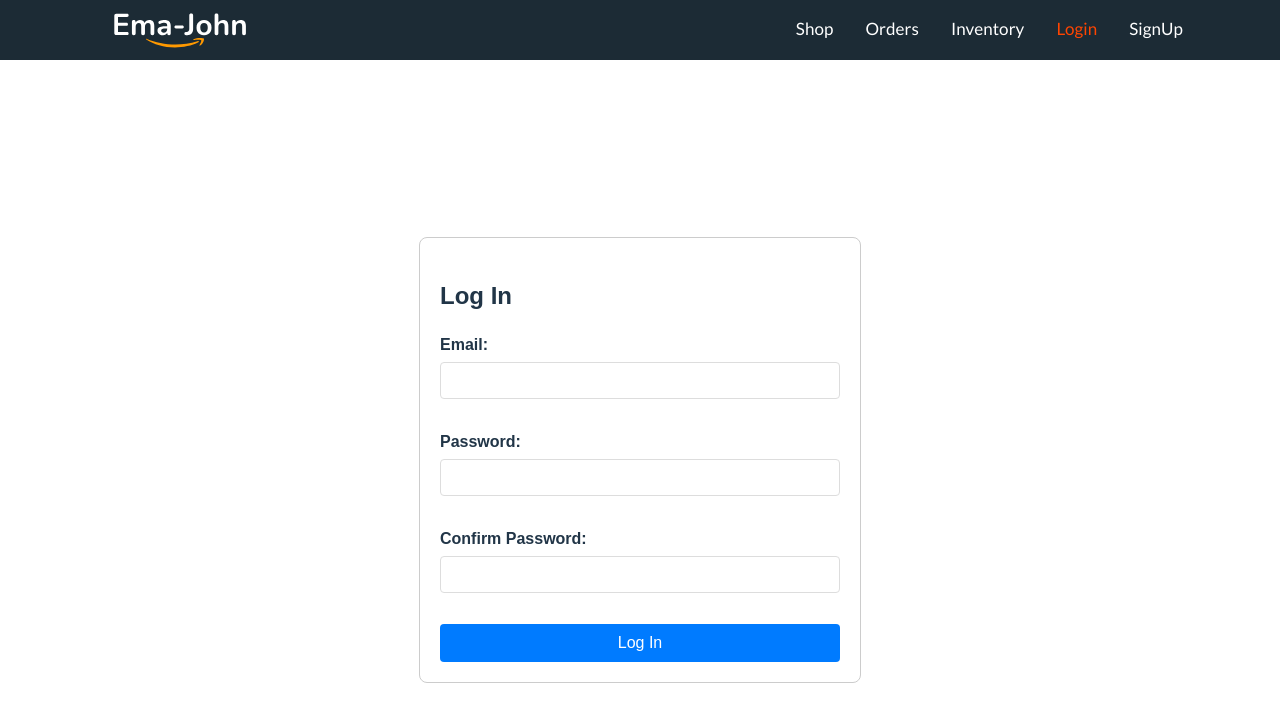
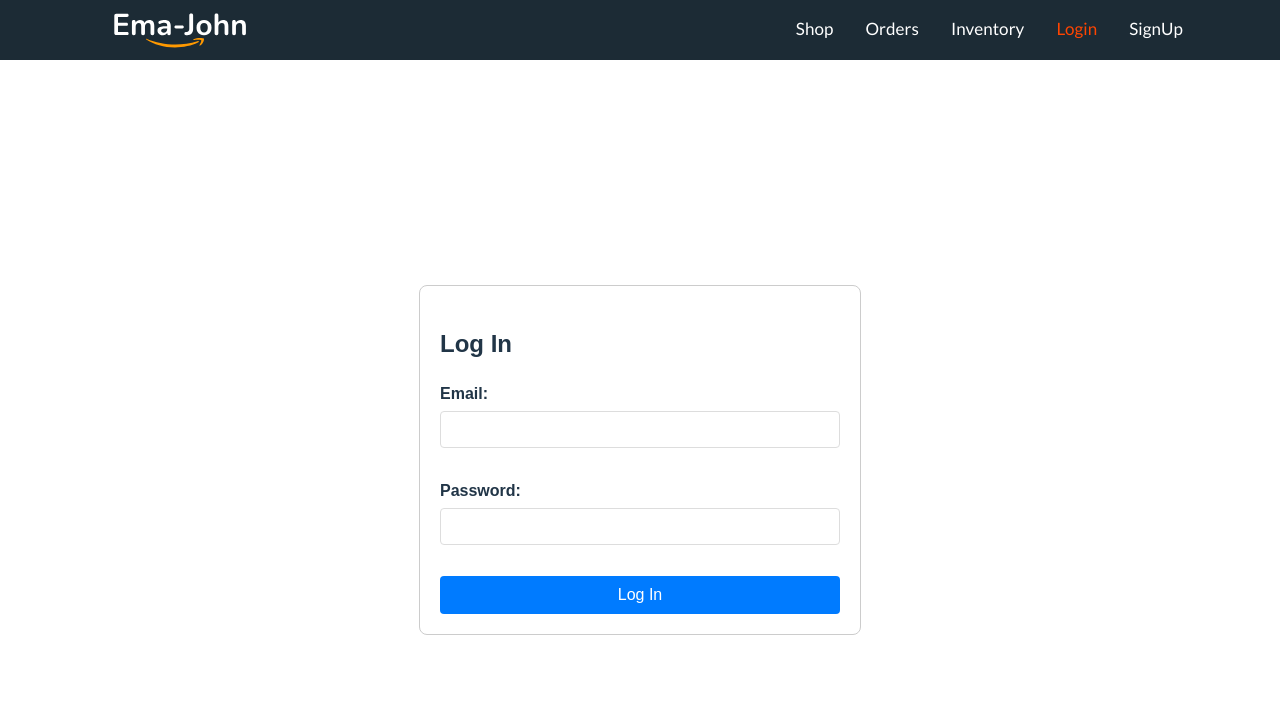
Before and after one commit to MDABDULLAH16/react-ema-john-simple, a React (Vite) app: page /login in a window 1280 px wide. Shown: the top 722 px of the page. Built offline with nearby package versions, Linux system fonts and the light colour scheme.

Commit message:
confirm pass

```diff
--- a/package.json
+++ b/package.json
@@ -18,6 +18,7 @@
     "match-sorter": "^6.3.1",
     "react": "^18.2.0",
     "react-dom": "^18.2.0",
+    "react-hot-toast": "^2.4.1",
     "react-router-dom": "^6.21.2",
     "sort-by": "^1.2.0"
   },
--- a/src/components/Login/Login.jsx
+++ b/src/components/Login/Login.jsx
@@ -1,11 +1,18 @@
 import React from "react";
 
 const Login = () => {
+  const handleLogin = (event) => {
+    event.preventDefault();
+    const form = event.target;
+    const email = form.email.value;
+    const password = form.password.value;
+    console.log(email, password);
+  };
+
   return (
     <div className='sign-up-container'>
-      <form className='sign-up-form'>
+      <form onSubmit={handleLogin} className='sign-up-form'>
         <h2>Log In</h2>
-
         <div className='form-group'>
           <label for='email'>Email:</label>
           <input type='email' id='email' name='email' required />
@@ -14,10 +21,7 @@ const Login = () => {
           <label for='password'>Password:</label>
           <input type='password' id='password' name='password' required />
         </div>
-        <div className='form-group'>
-          <label for='confirm'>Confirm Password:</label>
-          <input type='password' id='password' name='confirm' required />
-        </div>
+
         <button className='btn-signUp' type='submit'>
           Log In
         </button>
--- a/src/components/SignUp/SignUp.jsx
+++ b/src/components/SignUp/SignUp.jsx
@@ -2,6 +2,7 @@ import React, { useContext } from "react";
 import "./SignUp.css";
 import { AuthContext } from "../../Provider/AuthProvider";
 import { updateProfile } from "firebase/auth";
+import toast, { Toaster } from "react-hot-toast";
 
 const SignUp = () => {
   const { createUser, userDisplayName } = useContext(AuthContext);
@@ -12,17 +13,29 @@ const SignUp = () => {
     const email = form.email.value;
     const password = form.password.value;
     const name = form.name.value;
+    const confirm = form.confirm.value;
+
+    if (password !== confirm) {
+      toast("password does not match");
+      return;
+    } else if (password.length < 6) {
+      toast("password must will be least 6 charecters");
+      return;
+    }
     console.log(name, email, password);
     createUser(email, password)
       .then((result) => {
         const createUser = result.user;
+        handleDisplayName(createUser, name);
         console.log(createUser);
-        handleDisplayName(createUser, name);
+        toast("User create Done!!");
       })
       .catch((error) => {
         console.error(error.message);
+        toast(error.message);
       });
   };
+
   const handleDisplayName = (user, name) => {
     updateProfile(user, {
       displayName: name,
@@ -33,7 +46,7 @@ const SignUp = () => {
     <div className='sign-up-container'>
       <form onSubmit={handleCreateUser} className='sign-up-form'>
         <h2>Sign Up</h2>
-
+        <Toaster></Toaster>
         <div className='form-group'>
           <label for='name'>Name:</label>
           <input type='text' id='name' name='name' required />
@@ -46,7 +59,10 @@ const SignUp = () => {
           <label for='password'>Password:</label>
           <input type='password' id='password' name='password' required />
         </div>
-
+        <div className='form-group'>
+          <label for='confirm'>Confirm Password:</label>
+          <input type='password' id='confirm' name='confirm' required />
+        </div>
         <button className='btn-signUp' type='submit'>
           Sign Up
         </button>
```
Also changed, not shown: 1 other file (tests, documents, lock files or other folders).
